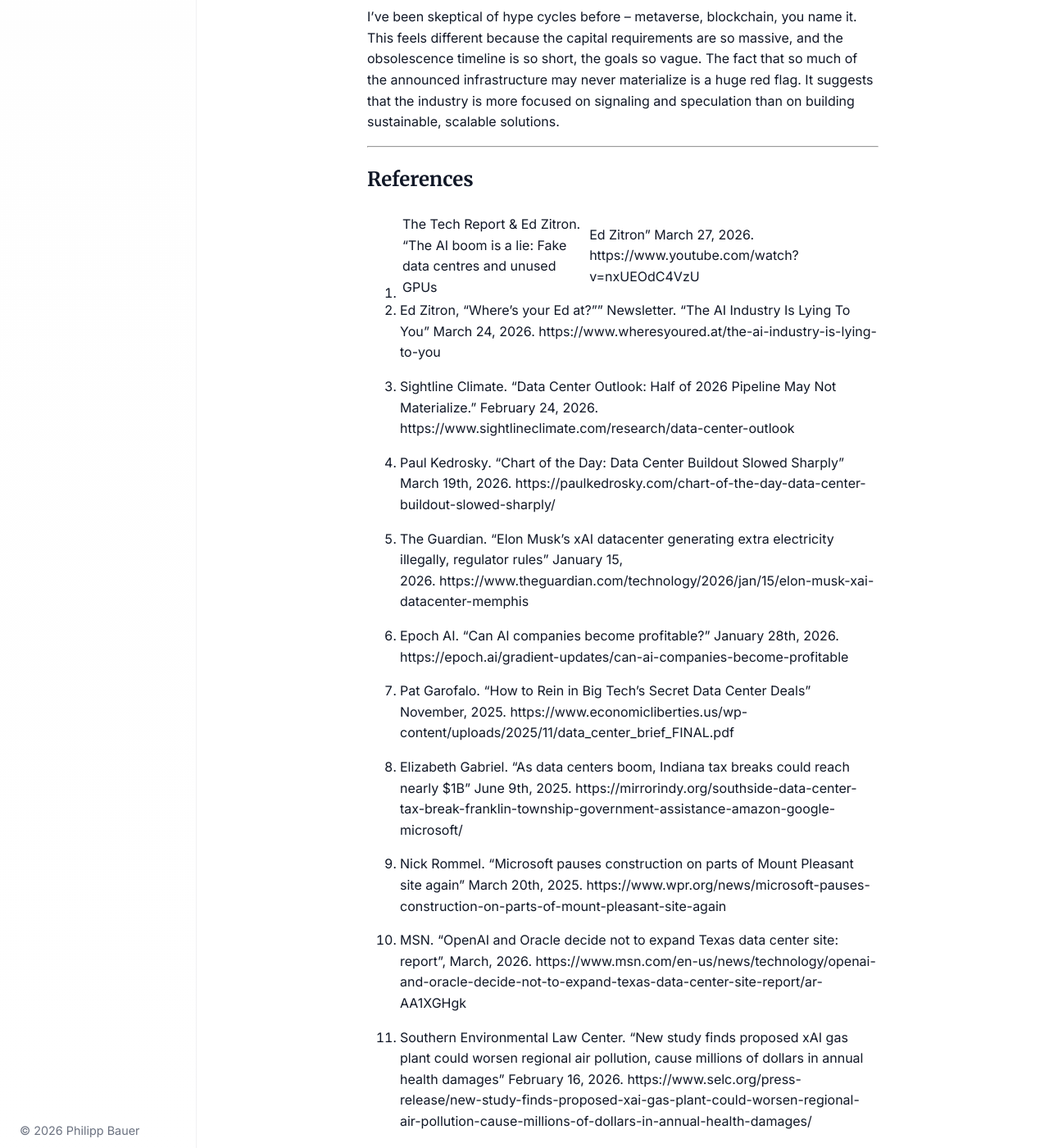
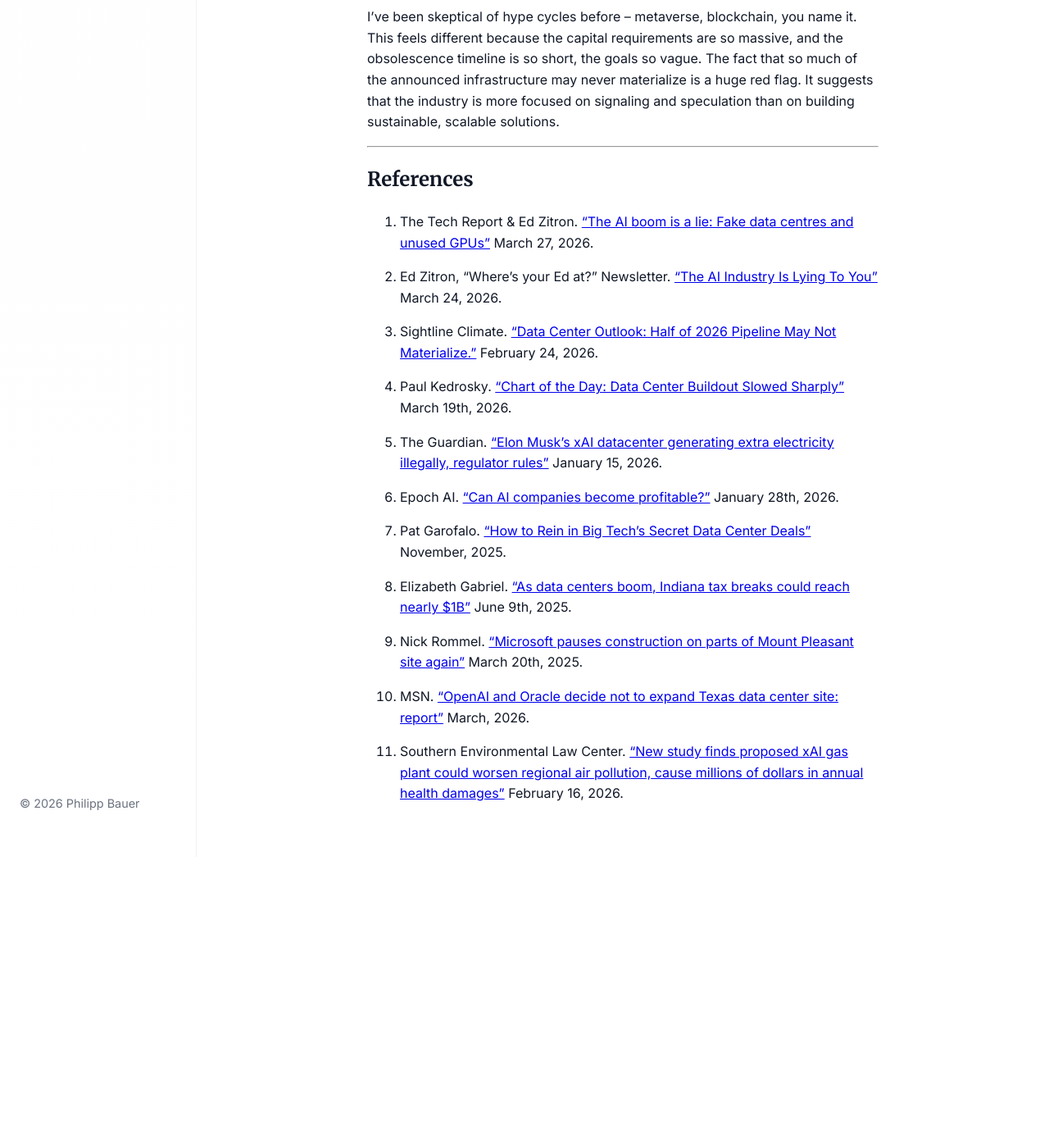
Before and after one commit to philippjbauer/philippjbauer.github.io, a Jekyll site: the page built from _posts/2026-03-30-the-ai-infrastructure-bubble.md, in a window 1280 px wide and 1400 px high, scrolled down 4624 px. Shown: the whole window at 82% size. Built offline with Jekyll 4.4.1, drawn with Linux system fonts in a browser that asks for light colours; after the commit the page ends 5669 px from its top, so only the background shows below that.

Commit message:
Update references in the AI Infrastructure Bubble post to include clickable links

```diff
--- a/_posts/2026-03-30-the-ai-infrastructure-bubble.md
+++ b/_posts/2026-03-30-the-ai-infrastructure-bubble.md
@@ -100,24 +100,24 @@ I've been skeptical of hype cycles before – metaverse, blockchain, you name it
 
 ## References
 
-1. The Tech Report & Ed Zitron. "The AI boom is a lie: Fake data centres and unused GPUs | Ed Zitron" March 27, 2026. https://www.youtube.com/watch?v=nxUEOdC4VzU
+1. The Tech Report & Ed Zitron. ["The AI boom is a lie: Fake data centres and unused GPUs"](https://www.youtube.com/watch?v=nxUEOdC4VzU) March 27, 2026.
 
-2. Ed Zitron, "Where's your Ed at?"" Newsletter. "The AI Industry Is Lying To You" March 24, 2026. https://www.wheresyoured.at/the-ai-industry-is-lying-to-you
+2. Ed Zitron, "Where's your Ed at?" Newsletter. ["The AI Industry Is Lying To You"](https://www.wheresyoured.at/the-ai-industry-is-lying-to-you) March 24, 2026.
 
-3. Sightline Climate. "Data Center Outlook: Half of 2026 Pipeline May Not Materialize." February 24, 2026. https://www.sightlineclimate.com/research/data-center-outlook
+3. Sightline Climate. ["Data Center Outlook: Half of 2026 Pipeline May Not Materialize."](https://www.sightlineclimate.com/research/data-center-outlook) February 24, 2026.
 
-4. Paul Kedrosky. "Chart of the Day: Data Center Buildout Slowed Sharply" March 19th, 2026. https://paulkedrosky.com/chart-of-the-day-data-center-buildout-slowed-sharply/
+4. Paul Kedrosky. ["Chart of the Day: Data Center Buildout Slowed Sharply"](https://paulkedrosky.com/chart-of-the-day-data-center-buildout-slowed-sharply/) March 19th, 2026.
 
-5. The Guardian. "Elon Musk’s xAI datacenter generating extra electricity illegally, regulator rules" January 15, 2026. https://www.theguardian.com/technology/2026/jan/15/elon-musk-xai-datacenter-memphis
+5. The Guardian. ["Elon Musk's xAI datacenter generating extra electricity illegally, regulator rules"](https://www.theguardian.com/technology/2026/jan/15/elon-musk-xai-datacenter-memphis) January 15, 2026.
 
-6. Epoch AI. "Can AI companies become profitable?" January 28th, 2026. https://epoch.ai/gradient-updates/can-ai-companies-become-profitable
+6. Epoch AI. ["Can AI companies become profitable?"](https://epoch.ai/gradient-updates/can-ai-companies-become-profitable) January 28th, 2026.
 
-7. Pat Garofalo. "How to Rein in Big Tech’s Secret Data Center Deals" November, 2025. https://www.economicliberties.us/wp-content/uploads/2025/11/data_center_brief_FINAL.pdf
+7. Pat Garofalo. ["How to Rein in Big Tech's Secret Data Center Deals"](https://www.economicliberties.us/wp-content/uploads/2025/11/data_center_brief_FINAL.pdf) November, 2025.
 
-8. Elizabeth Gabriel. "As data centers boom, Indiana tax breaks could reach nearly $1B" June 9th, 2025. https://mirrorindy.org/southside-data-center-tax-break-franklin-township-government-assistance-amazon-google-microsoft/
+8. Elizabeth Gabriel. ["As data centers boom, Indiana tax breaks could reach nearly $1B"](https://mirrorindy.org/southside-data-center-tax-break-franklin-township-government-assistance-amazon-google-microsoft/) June 9th, 2025.
 
-9. Nick Rommel. "Microsoft pauses construction on parts of Mount Pleasant site again" March 20th, 2025. https://www.wpr.org/news/microsoft-pauses-construction-on-parts-of-mount-pleasant-site-again
+9. Nick Rommel. ["Microsoft pauses construction on parts of Mount Pleasant site again"](https://www.wpr.org/news/microsoft-pauses-construction-on-parts-of-mount-pleasant-site-again) March 20th, 2025.
 
-10. MSN. "OpenAI and Oracle decide not to expand Texas data center site: report", March, 2026. https://www.msn.com/en-us/news/technology/openai-and-oracle-decide-not-to-expand-texas-data-center-site-report/ar-AA1XGHgk
+10. MSN. ["OpenAI and Oracle decide not to expand Texas data center site: report"](https://www.msn.com/en-us/news/technology/openai-and-oracle-decide-not-to-expand-texas-data-center-site-report/ar-AA1XGHgk) March, 2026.
 
-11. Southern Environmental Law Center. "New study finds proposed xAI gas plant could worsen regional air pollution, cause millions of dollars in annual health damages" February 16, 2026. https://www.selc.org/press-release/new-study-finds-proposed-xai-gas-plant-could-worsen-regional-air-pollution-cause-millions-of-dollars-in-annual-health-damages/
+11. Southern Environmental Law Center. ["New study finds proposed xAI gas plant could worsen regional air pollution, cause millions of dollars in annual health damages"](https://www.selc.org/press-release/new-study-finds-proposed-xai-gas-plant-could-worsen-regional-air-pollution-cause-millions-of-dollars-in-annual-health-damages/) February 16, 2026.
```
